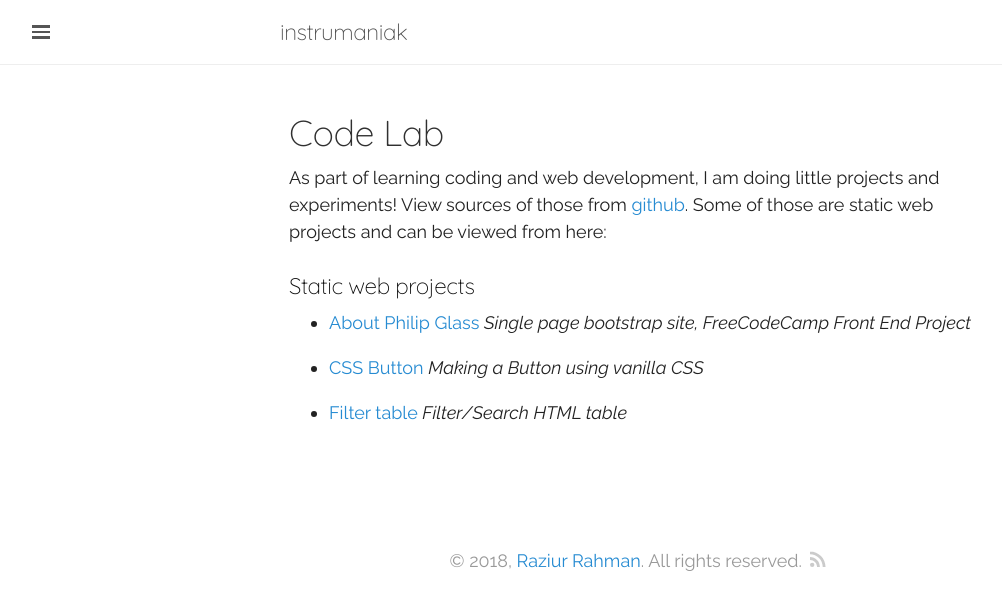
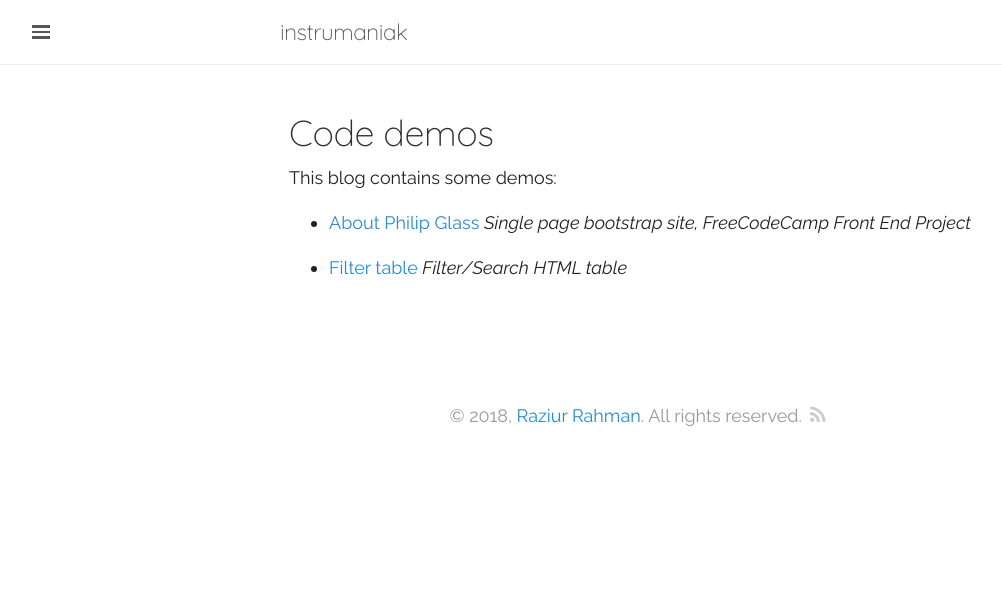
Before and after one commit to instrumaniak/music, a Jekyll site: the page built from demo/index.md, in a window 1280 px wide. Shown: the top 610 px of the page, without its empty margins (0-1002 px from the left). Built offline with Jekyll 4.4.1, drawn with Linux system fonts in a browser that asks for light colours.

Commit message:
Little clean ups.

```diff
--- a/demo/index.md
+++ b/demo/index.md
@@ -1,15 +1,11 @@
 ---
 layout: page
-title: Code Lab
+title: Code demos
 pageorder: 02
 ---
 
-As part of learning coding and web development, I am doing little projects and experiments! View sources of those from [github](https://github.com/instrumaniak/code-lab). Some of those are static web projects and can be viewed from here:
-
-### Static web projects
+This blog contains some demos:
 
 - [About Philip Glass]({{page.url}}philipglass/) *Single page bootstrap site, FreeCodeCamp Front End Project*
 
-- [CSS Button]({{page.url}}cssbuttons/) *Making a Button using vanilla CSS*
-
 - [Filter table]({{page.url}}filter-table/) *Filter/Search HTML table*
```
Also changed, not shown: demo/cssbuttons/index.html (deleted, +0 -55 lines).
